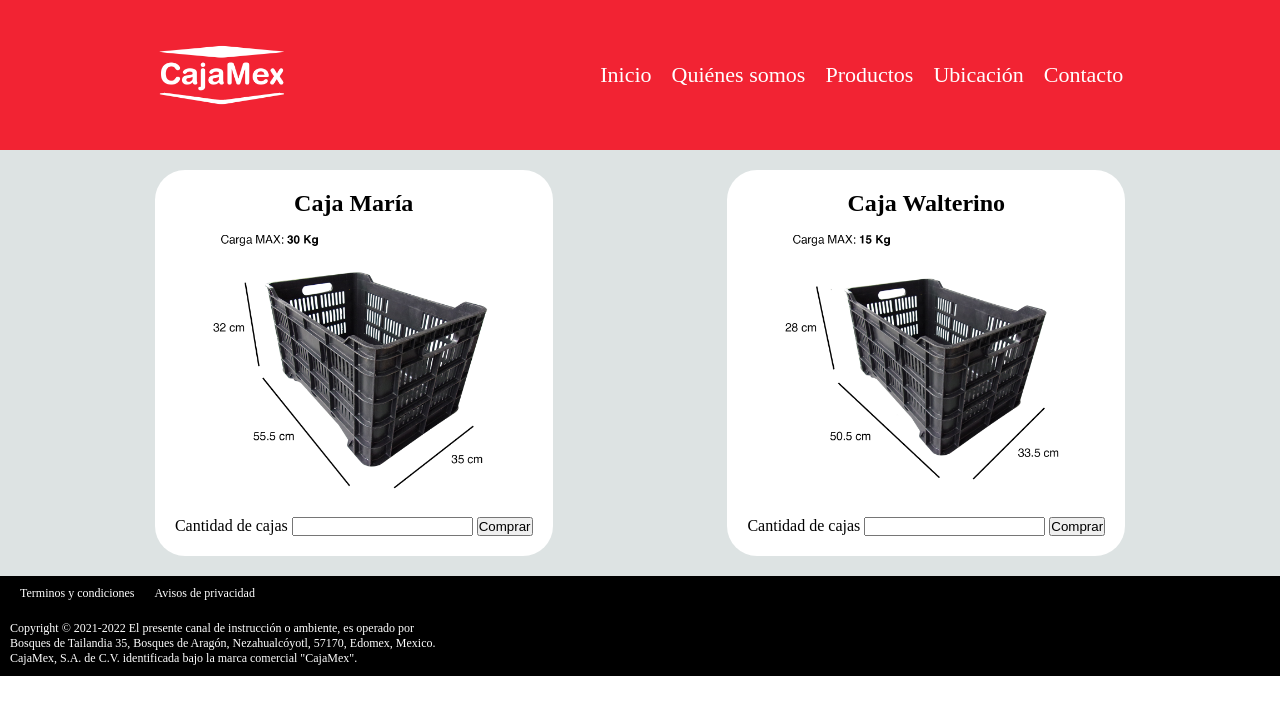
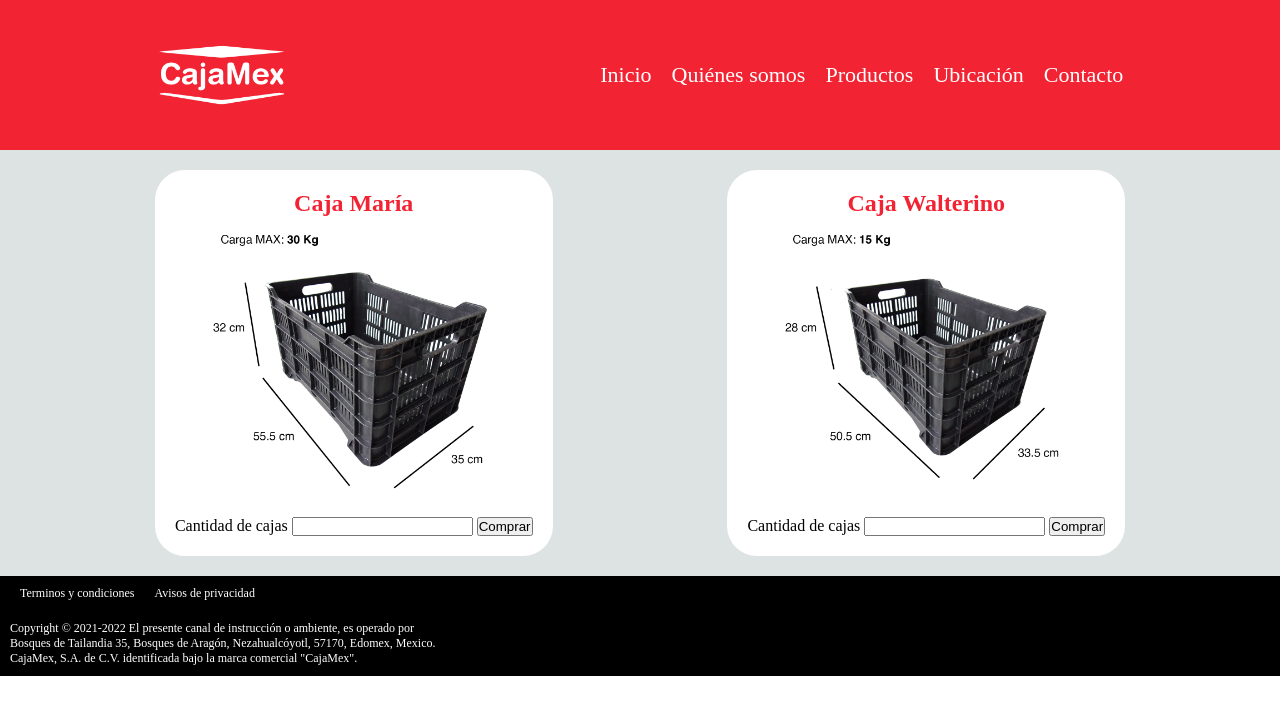
Before and after one commit to MrOink33/CajaMex, a plain HTML site: page Pages/Productos.html in a window 1280 px wide. Drawn offline with nearby package versions, Linux system fonts and the light colour scheme.

Commit message:
letras rojas en seccion productos

```diff
--- a/Styles/Productos.css
+++ b/Styles/Productos.css
@@ -79,6 +79,9 @@
     display: flex;
     flex-direction: column;
     align-content: center;
+}
+h2{
+    color: #f22333;
 }
 #maria{
     background-color: #ffffff;
```
